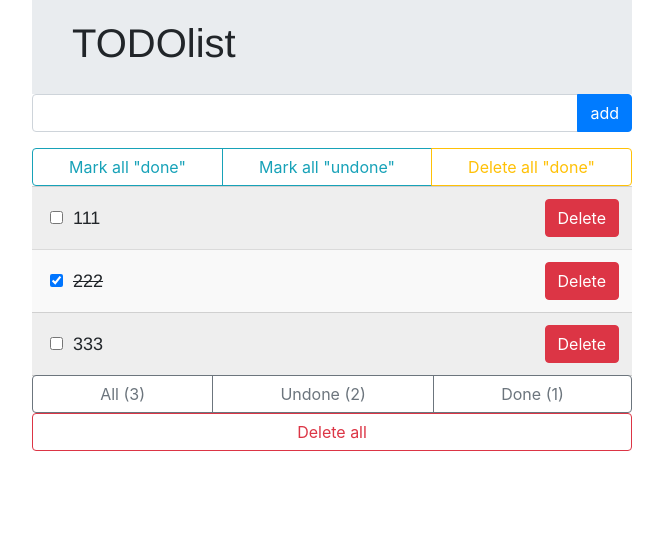
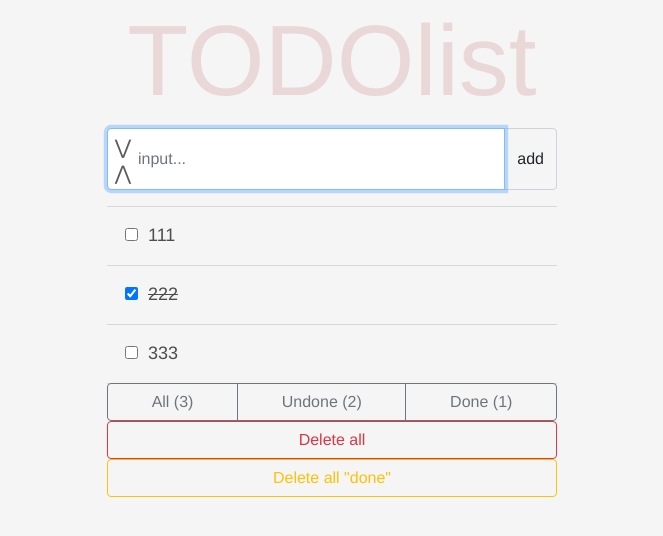
Before and after one commit to DenisEvtushenko/todo_list, a React (Create React App) app: page / in a window 1280 px wide. Shown: the top 536 px of the page, without its empty margins (308-971 px from the left). Built offline with nearby package versions, Linux system fonts and the light colour scheme.

Commit message:
Add files via upload

```diff
--- a/src/App.css
+++ b/src/App.css
@@ -2,18 +2,31 @@
   text-align: center;
 }
 .wrapper {
-  width: 600px;
+  width: 450px;
   margin: 0 auto
+}
+
+body {
+    font: 14px 'Helvetica Neue', Helvetica, Arial, sans-serif;
+    line-height: 1.4em;
+    background: #f5f5f5;
+    color: #4d4d4d;
+    min-width: 230px;
+    max-width: 550px;
+    margin: 0 auto;
+    -webkit-font-smoothing: antialiased;
+    -moz-osx-font-smoothing: grayscale;
+    font-weight: 300;
 }
 
 h1 {
   font-family: "Helvetica Neue", Helvetica, Arial, sans-serif;
-  font-size: 40px;
-  font-style: normal;
-  font-variant: normal;
-  font-weight: 60;
-  line-height: 26.4px;
+  font-size: 100px;
+  text-align: center;
+  color: rgba(175, 47, 47, 0.15)
 }
+
+
 
 p {
   font-family: "Helvetica Neue", Helvetica, Arial, sans-serif;
@@ -41,25 +54,19 @@ p {
     flex-direction: row;
     justify-content: center;
     align-items: center;
-    background: #eee;
+    background: #f5f5f5;
     font-size: 18px;
     transition: 0.2s;
     user-select: none;
-}
-.item:nth-child(odd) {
-  background: #f9f9f9;
-}
-.item:hover {
-  background: #ddd;
+    height: 60px;
 }
 
-.jumbotron {
-  padding: 30px 40px;
-  margin-bottom: 0px;
+.add_new_item {
+ padding-bottom: 0px;
+ margin-bottom: -1px
 }
-
-.add_new_item{
-  margin-bottom: 0px
+.form-control{
+  padding: 30px
 }
 
 .item > p {
@@ -74,3 +81,64 @@ p {
 .check {
   margin-right: 10px;
 }
+.allUndoneBtn{
+  font-weight: 40px
+}
+
+.addBtn{
+  background-color: #f5f5f546;
+  border-color: rgb(206, 212, 218)
+}
+
+.delbtn{
+  display: none;
+  background-color: #ffffff00;
+  border-color: #ffffff00;
+  font-size: 30px;
+  color: #ff000042;
+  transition: color 0.2s ease-out;
+}
+.delbtn:hover {
+	color: #ff040c;
+}
+.delbtn:after {
+	content: '×';
+}
+
+.item:hover .delbtn {
+  display: block;
+}
+.item:hover {
+  background: #dddddd;
+}
+.allDoneBtn{
+  background-color: #ffffff00;
+  border-color: #ffffff00;
+  color: #000000a4;
+  border: 0px;
+  padding: 0px;
+  width: 20px;
+  position: relative;
+  top: -3px;
+}
+.allUndoneBtn{
+  background-color: #ffffff00;
+  border-color: #ffffff00;
+  color: #000000a4;
+  border: 0px;
+  padding: 0px;
+  width: 20px;
+  position: relative;
+  top: 3px;
+}
+.allDoneUndone{
+  font-size: 20px;
+  position: relative;
+  top: -65px;
+  left: 6px;
+  display: flex;
+  flex-direction: column;
+  width: 20px;
+  height: 0px;
+  z-index: 7;
+}
--- a/src/App.js
+++ b/src/App.js
@@ -23,22 +23,17 @@ class App extends React.Component {
     let array = this.state.dataList.filter(el => el.status === false)
     this.setState({dataList:array})
   }
-  onDoubleClick = (e) => {
-    e.preventDefault();
-    toast('no Easter eggs')
-  }
+
+
+
 
   render(){
     return (
       <div
         className="wrapper">
-        <div
-          onDoubleClick={this.onDoubleClick}
-          className="jumbotron jumbotron-fluid" id='header'>
           <h1>
             TODOlist
           </h1>
-        </div>
         <AddItem
             addTodos={this.addTodos}/>
         <ItemList
--- a/src/Elems/addNewItem.js
+++ b/src/Elems/addNewItem.js
@@ -21,7 +21,6 @@ class AddItem extends React.Component {
     }
 
     change = (e) => {
-        e.preventDefault();
         let text = e.target.value;
         this.setState({text: text})
     }
@@ -35,6 +34,7 @@ class AddItem extends React.Component {
             text,
             status
         })
+        this.setState({text:''})
         toast.info('Added new todo')
     }
 
@@ -52,14 +52,15 @@ class AddItem extends React.Component {
                         className='form-control'
                         aria-describedby="button-addon2"
                         type='text'
-                        size='10'
                         id='textinp'
+                        placeholder='input...'
                         value={this.state.imputValue}
-                        onChange={(e) => this.change(e)}/>
+                        onChange={(e) => this.change(e)}
+                        autoFocus={true}/>
                     <div
                         className="input-group-append">
                         <button
-                            className='btn btn-primary'
+                            className='addBtn btn btn-light'
                             id="button-addon2"
                             onClick={this.onAddBtnClick}>
                             add
--- a/src/Elems/item.js
+++ b/src/Elems/item.js
@@ -93,10 +93,9 @@ class Item extends React.Component {
                             </p>
 
                             <button
-                                className='delbtn btn btn-danger'
+                                className='delbtn'
                                 id={id}
                                 onClick={this.onDelBtnClick}>
-                            Delete
                             </button>
                 </div>
                 )
--- a/src/Elems/itemList.js
+++ b/src/Elems/itemList.js
@@ -112,21 +112,15 @@ class ItemList extends React.Component {
             <div
             className='list list-group list-group-flush'>
                     <div
-                        className="btn-group"
-                        role="group"
-                        aria-label="Basic example">
+                        className='allDoneUndone'>
                     <button
-                        className='btn btn-outline-info'
+                        className='allDoneBtn'
                         onClick={this.onMarkAllDoneBtnClick}>
-                        Mark all "done"</button>
+                        ⋁</button>
                     <button
-                        className='btn btn-outline-info'
+                        className='allUndoneBtn'
                         onClick={this.onMarkAllUndoneBtnClick}>
-                        Mark all "undone"</button>
-                    <button
-                        className="btn btn-outline-warning"
-                        onClick={this.onDeleteAllDoneBtnClick}>
-                        Delete all "done"</button>
+                        ⋀</button>
                     </div>
 
                     {changeData()}
@@ -154,7 +148,14 @@ class ItemList extends React.Component {
                     <button
                         className="btn btn-outline-danger"
                         onClick={this.onDeleteAllBtnClick}>
-                        Delete all</button>
+                        Delete all
+                    </button>
+
+                    <button
+                        className="btn btn-outline-warning"
+                        onClick={this.onDeleteAllDoneBtnClick}>
+                        Delete all "done"
+                    </button>
 
 
             </div>
--- /dev/null
+++ b/src/test.css
@@ -0,0 +1,114 @@
+.App {
+    text-align: center;
+  }
+  .wrapper {
+    width: 600px;
+    margin: 0 auto
+  }
+
+  body {
+      font: 14px 'Helvetica Neue', Helvetica, Arial, sans-serif;
+      line-height: 1.4em;
+      background: #f5f5f5;
+      color: #4d4d4d;
+      min-width: 230px;
+      max-width: 550px;
+      margin: 0 auto;
+      -webkit-font-smoothing: antialiased;
+      -moz-osx-font-smoothing: grayscale;
+      font-weight: 300;
+  }
+
+  h1 {
+    font-family: "Helvetica Neue", Helvetica, Arial, sans-serif;
+    font-size: 100px;
+    text-align: center;
+    color: rgba(175, 47, 47, 0.15)
+  }
+
+  .form-control,
+  .edit {
+      position: relative;
+      margin: 0;
+      width: 100%;
+      font-size: 24px;
+      font-family: inherit;
+      font-weight: inherit;
+      line-height: 1.4em;
+      border: 0;
+      color: inherit;
+      padding: 6px;
+      border: 1px solid #999;
+      box-shadow: inset 0 -1px 5px 0 rgba(0, 0, 0, 0.2);
+      box-sizing: border-box;
+      -webkit-font-smoothing: antialiased;
+      -moz-osx-font-smoothing: grayscale;
+  }
+
+  .form-control {
+      padding: 16px 16px 16px 60px;
+      border: none;
+      background: rgba(0, 0, 0, 0.003);
+      box-shadow: inset 0 -2px 1px rgba(0,0,0,0.03);
+  }
+
+
+  p {
+    font-family: "Helvetica Neue", Helvetica, Arial, sans-serif;
+    font-size: 18px;
+    margin-bottom: 0px
+  }
+
+  .done > p {
+    text-decoration: line-through;
+
+  }
+  .list{
+      margin: 0;
+      padding: 0;
+      list-style: none;
+      display: flex;
+      justify-content: space-between;
+      flex-direction: column;
+  }
+
+  .item {
+      cursor: pointer;
+      padding: 12px 8px 12px 8px;
+      display: flex;
+      flex-direction: row;
+      justify-content: center;
+      align-items: center;
+      background: #eee;
+      font-size: 18px;
+      transition: 0.2s;
+      user-select: none;
+  }
+  .item:nth-child(odd) {
+    background: #f9f9f9;
+  }
+  .item:hover {
+    background: #ddd;
+  }
+
+  .jumbotron {
+    padding: 30px 40px;
+    margin-bottom: 0px;
+  }
+
+  .add_new_item{
+    margin-bottom: 0px
+  }
+
+  .item > p {
+      margin-right: auto;
+      margin-left: 10px
+  }
+
+  .delbtn{
+    margin-left: 0;
+    margin-right: 5px
+  }
+  .check {
+    margin-right: 10px;
+  }
```
